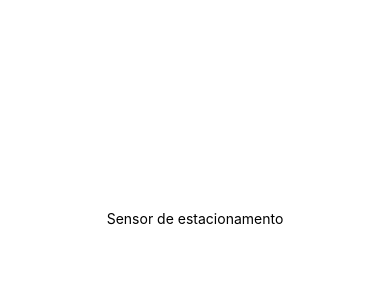
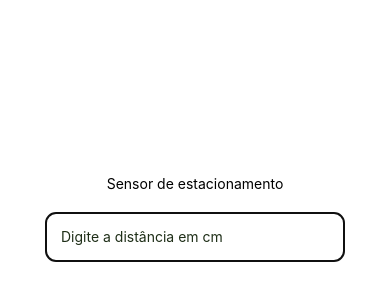
Before and after one commit to ederzin13/sensor-de-estacionamento, a React Native app: screen / in a window 390 px wide. Shown: the part 204-504 px from the top of the page. Built offline with nearby package versions, Linux system fonts and the light colour scheme.

Commit message:
sensor component

```diff
--- a/App.tsx
+++ b/App.tsx
@@ -1,12 +1,13 @@
-import { StatusBar } from "expo-status-bar";
 import { StyleSheet, Text, View } from "react-native";
 import FullScreen from "./wrappers/FullScreen";
 import Title from "./components/Title";
+import Sensor from "./components/Sensor";
 
 export default function App() {
   return (
     <FullScreen>
       <Title></Title>
+      <Sensor></Sensor>
     </FullScreen>
   );
 }
--- /dev/null
+++ b/components/Sensor.tsx
@@ -0,0 +1,21 @@
+import { View, Text, TextInput } from "react-native";
+import React, { useState } from "react";
+import { globalStyles } from "../styles/globalStyles";
+
+export default function Sensor() {
+  const [distance, setDistance] = useState<number>(0);
+
+  return (
+    <View>
+      <TextInput
+        placeholder="Digite a distância em cm"
+        style={globalStyles.input}
+        autoFocus
+        keyboardType="numeric"
+        onChangeText={(text) => {
+          setDistance();
+        }}
+      ></TextInput>
+    </View>
+  );
+}
--- a/styles/globalStyles.ts
+++ b/styles/globalStyles.ts
@@ -3,10 +3,25 @@ import { StyleSheet } from "react-native";
 export const globalStyles = StyleSheet.create({
   container: {
     flex: 1,
+    gap: 20,
   },
 
   center: {
     alignItems: "center",
     justifyContent: "center",
   },
+
+  input: {
+    height: 50,
+    width: 300,
+    borderRadius: 10,
+    borderWidth: 1,
+    borderColor: "#c0d9b8",
+    padding: 15,
+    color: "#1f2f18",
+  },
+
+  // mainColor: {
+  //   color: "#adb4aa",
+  // },
 });
--- a/wrappers/FullScreen.tsx
+++ b/wrappers/FullScreen.tsx
@@ -1,4 +1,3 @@
-import { View, Text } from "react-native";
 import React from "react";
 import { SafeAreaProvider, SafeAreaView } from "react-native-safe-area-context";
 import { StatusBar } from "expo-status-bar";
```
